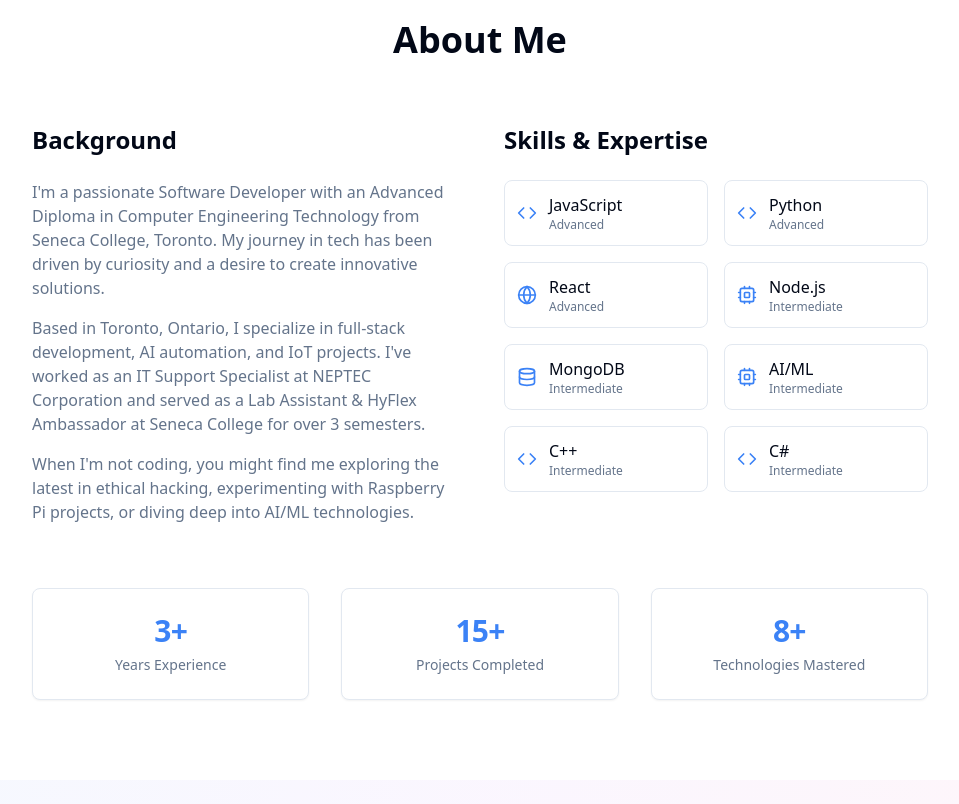
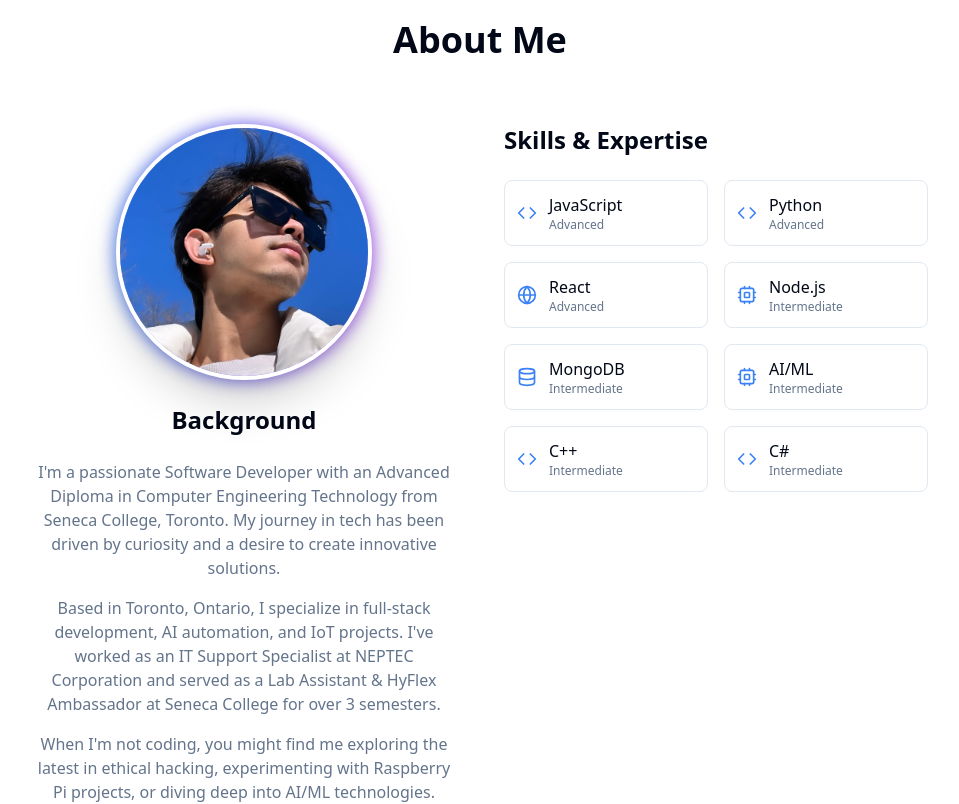
Before and after one commit to Bipinmahat1/bipin-mahat, a React (Vite) app: page / in a window 1280 px wide. Shown: the part 860-1664 px from the top of the page, without its empty margins (160-1119 px from the left). Built offline with nearby package versions, Linux system fonts and the light colour scheme.

Commit message:
Add images and resume
Added user's images and resume, and integrated them into the "About Me" section.

```diff
--- a/src/pages/Index.tsx
+++ b/src/pages/Index.tsx
@@ -248,7 +248,7 @@ const Index = () => {
                 <a href="#contact">Get In Touch</a>
               </Button>
               <Button asChild variant="outline" size="lg" className="hover-scale border-primary/20 hover:border-primary/40">
-                <a href="/resume.pdf" download>
+                <a href="https://drive.google.com/file/d/1your-google-drive-file-id/view?usp=sharing" target="_blank" rel="noopener noreferrer">
                   <Download className="h-4 w-4 mr-2" />
                   Resume
                 </a>
@@ -283,19 +283,27 @@ const Index = () => {
             <h2 className="text-4xl font-bold text-center mb-16">About Me</h2>
 
             <div className="grid md:grid-cols-2 gap-12 mb-16">
-              <div>
+              <div className="flex flex-col items-center">
+                <div className="relative mb-6 group">
+                  <div className="absolute -inset-0.5 bg-gradient-to-r from-blue-600 to-purple-600 rounded-full blur opacity-75 group-hover:opacity-100 transition duration-1000 group-hover:duration-200 animate-tilt"></div>
+                  <img
+                    src="/lovable-uploads/b69c7e36-6ad3-4aad-a2d2-4d782a319819.png"
+                    alt="Bipin Mahat - Software Developer"
+                    className="relative w-64 h-64 object-cover rounded-full border-4 border-background shadow-2xl hover:scale-105 transition-transform duration-300"
+                  />
+                </div>
                 <h3 className="text-2xl font-semibold mb-6">Background</h3>
-                <p className="text-muted-foreground mb-4">
+                <p className="text-muted-foreground mb-4 text-center">
                   I'm a passionate Software Developer with an Advanced Diploma in Computer Engineering Technology
                   from Seneca College, Toronto. My journey in tech has been driven by curiosity and a desire to
                   create innovative solutions.
                 </p>
-                <p className="text-muted-foreground mb-4">
+                <p className="text-muted-foreground mb-4 text-center">
                   Based in Toronto, Ontario, I specialize in full-stack development, AI automation, and IoT projects.
                   I've worked as an IT Support Specialist at NEPTEC Corporation and served as a Lab Assistant &
                   HyFlex Ambassador at Seneca College for over 3 semesters.
                 </p>
-                <p className="text-muted-foreground">
+                <p className="text-muted-foreground text-center">
                   When I'm not coding, you might find me exploring the latest in ethical hacking,
                   experimenting with Raspberry Pi projects, or diving deep into AI/ML technologies.
                 </p>
```
Also changed, not shown: public/lovable-uploads/b69c7e36-6ad3-4aad-a2d2-4d782a319819.png (added).
